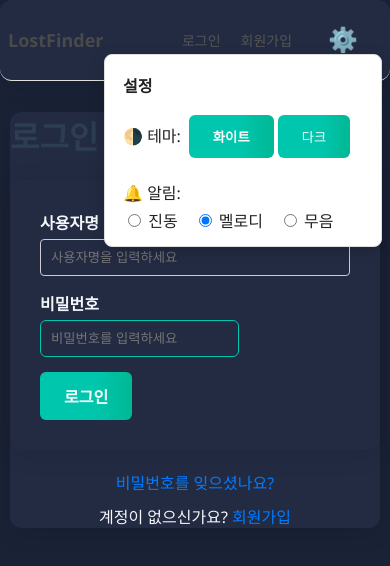
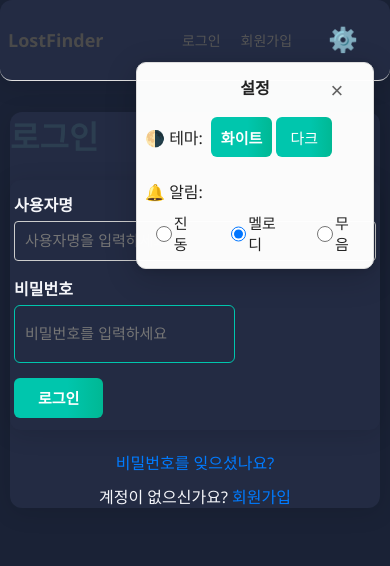
Before and after one commit to Christina0922/lost-finder, a React (Create React App) app in the folder client/: page /login in a window 390 px wide. Both pictures are taken after a click on the button "⚙️". Shown: the top 566 px of the page. Built offline with nearby package versions, Linux system fonts and the light colour scheme.

Commit message:
모바일/데스크탑 UX 개선: 설정 드롭다운 X버튼, 바깥 클릭 닫힘, 입력창/버튼/폼 최적화, 다크모드 대비 강화

```diff
--- a/client/src/App.css
+++ b/client/src/App.css
@@ -448,12 +448,13 @@ a:hover, .nav-link:hover {
   color: #222;
   border: 1px solid #ddd;
   border-radius: 8px;
-  box-shadow: 0 4px 16px rgba(0,0,0,0.18);
+  box-shadow: 0 8px 32px rgba(0,0,0,0.18), 0 1.5px 6px rgba(0,0,0,0.10);
   padding: 18px 18px 14px 18px;
   position: absolute;
   right: 0;
   top: 40px;
   z-index: 2000;
+  background: rgba(255,255,255,0.98);
 }
 
 .settings-dropdown .settings-row {
@@ -561,3 +562,127 @@ input:focus, textarea:focus, select:focus {
 .settings-link:hover {
   text-decoration: underline;
 }
+
+/* 모바일 최적화: 설정 드롭다운 */
+@media (max-width: 600px) {
+  .settings-dropdown {
+    min-width: 220px;
+    max-width: 90vw;
+    padding: 12px 8px 10px 8px;
+    right: 8px !important;
+    top: 48px !important;
+    border-radius: 10px;
+  }
+  .settings-row {
+    min-height: 32px;
+    gap: 6px;
+  }
+  .settings-icon {
+    font-size: 18px;
+  }
+  .settings-label {
+    font-size: 14px;
+    font-weight: 500;
+  }
+  .settings-controls {
+    gap: 6px;
+  }
+  .settings-link {
+    font-size: 14px;
+    padding: 2px 0;
+  }
+  .settings-dropdown button {
+    font-size: 14px;
+    height: 32px;
+    min-width: 56px;
+    padding: 0 10px;
+  }
+  .settings-dropdown label {
+    font-size: 14px;
+    padding: 4px 6px;
+    border-radius: 6px;
+    cursor: pointer;
+    display: flex;
+    align-items: center;
+  }
+  .settings-dropdown input[type="radio"] {
+    width: 18px;
+    height: 18px;
+    margin-right: 2px;
+  }
+  /* 로그인 폼 모바일 최적화 */
+  .login-form, .auth-form {
+    max-width: 95vw !important;
+    padding: 18px 8px 18px 8px !important;
+    margin: 0 auto !important;
+    border-radius: 10px !important;
+  }
+  .login-form input, .auth-form input {
+    font-size: 15px;
+    padding: 8px 10px;
+  }
+  .login-form button, .auth-form button {
+    font-size: 15px;
+    height: 36px;
+    min-width: 80px;
+  }
+  .form-container, .login-form, .auth-form {
+    padding: 12px 4px 12px 4px !important;
+  }
+}
+
+/* 드롭다운 바깥 클릭 시 닫힘을 위한 힌트 클래스 (JS에서 활용 가능) */
+.settings-dropdown.mobile {
+  touch-action: manipulation;
+}
+
+/* 드롭다운 X(닫기) 버튼 */
+.settings-close-btn {
+  position: absolute;
+  top: 8px;
+  right: 8px;
+  background: none;
+  border: none;
+  font-size: 22px;
+  color: #333;
+  opacity: 0.7;
+  z-index: 10;
+  transition: opacity 0.2s;
+}
+.settings-close-btn:hover {
+  opacity: 1;
+  color: #e74c3c;
+}
+.theme-dark .settings-close-btn {
+  color: #fff;
+}
+
+/* 입력창/버튼 터치 영역 확대 */
+input, button, .submit-button {
+  min-height: 40px;
+  font-size: 15px;
+}
+
+/* 폰트 일관성 */
+.settings-label, .settings-link, .settings-dropdown label, .settings-dropdown button {
+  font-size: 15px;
+  font-weight: 500;
+}
+
+/* 다크모드 대비 강화 */
+.theme-dark input, .theme-dark textarea, .theme-dark select {
+  background: #232b43;
+  color: #fff;
+  border: 1px solid #444;
+}
+.theme-dark .form-container, .theme-dark .login-form, .theme-dark .auth-form {
+  background: #232b43;
+  color: #fff;
+}
+.theme-dark .submit-button {
+  background: #00b894;
+  color: #fff;
+}
+.theme-dark .submit-button:hover {
+  background: #00c6ad;
+}
--- a/client/src/App.tsx
+++ b/client/src/App.tsx
@@ -114,8 +114,20 @@ const Header: React.FC<{
                 ⚙️
               </button>
               {showSettings && (
-                <div className="settings-dropdown">
-                  <div style={{ fontWeight: 'bold', marginBottom: 8 }}>설정</div>
+                <div className={"settings-dropdown" + (window.innerWidth <= 600 ? " mobile" : "")}
+                  style={{ position: 'absolute', right: 0, top: 36, zIndex: 2000 }}
+                  onClick={e => e.stopPropagation()}
+                >
+                  <button
+                    className="settings-close-btn"
+                    style={{ position: 'absolute', top: 8, right: 8, background: 'none', border: 'none', fontSize: 22, cursor: 'pointer', color: 'inherit', zIndex: 10 }}
+                    onClick={() => setShowSettings(false)}
+                    aria-label="닫기"
+                    type="button"
+                  >
+                    ×
+                  </button>
+                  <div style={{ fontWeight: 'bold', marginBottom: 8, textAlign: 'center' }}>설정</div>
                   {currentUser && (
                     <div className="settings-row">
                       <span className="settings-icon" role="img" aria-label="비밀번호">🔑</span>
@@ -161,8 +173,20 @@ const Header: React.FC<{
                 ⚙️
               </button>
               {showSettings && (
-                <div className="settings-dropdown">
-                  <div style={{ fontWeight: 'bold', marginBottom: 8 }}>설정</div>
+                <div className={"settings-dropdown" + (window.innerWidth <= 600 ? " mobile" : "")}
+                  style={{ position: 'absolute', right: 0, top: 36, zIndex: 2000 }}
+                  onClick={e => e.stopPropagation()}
+                >
+                  <button
+                    className="settings-close-btn"
+                    style={{ position: 'absolute', top: 8, right: 8, background: 'none', border: 'none', fontSize: 22, cursor: 'pointer', color: 'inherit', zIndex: 10 }}
+                    onClick={() => setShowSettings(false)}
+                    aria-label="닫기"
+                    type="button"
+                  >
+                    ×
+                  </button>
+                  <div style={{ fontWeight: 'bold', marginBottom: 8, textAlign: 'center' }}>설정</div>
                   <div style={{ marginBottom: 12 }}>
                     <span style={{ marginRight: 8 }}>🌗 테마:</span>
                     <button onClick={() => setTheme('light')} style={{ fontWeight: theme === 'light' ? 'bold' : 'normal', marginRight: 4 }}>화이트</button>
@@ -242,6 +266,8 @@ const App: React.FC = () => {
     return (localStorage.getItem('alertMode') as 'vibrate' | 'melody' | 'silent') || 'melody';
   });
 
+  const [showSettings, setShowSettings] = useState(false);
+
   useEffect(() => {
     localStorage.setItem('users', JSON.stringify(users));
   }, [users]);
@@ -267,6 +293,15 @@ const App: React.FC = () => {
   useEffect(() => {
     localStorage.setItem('alertMode', alertMode);
   }, [alertMode]);
+
+  useEffect(() => {
+    if (!showSettings) return;
+    const handleClick = (e: MouseEvent) => {
+      setShowSettings(false);
+    };
+    document.addEventListener('mousedown', handleClick);
+    return () => document.removeEventListener('mousedown', handleClick);
+  }, [showSettings]);
 
   const handleSignup = async (username: string, email: string, phone: string, password: string): Promise<boolean> => {
     try {
--- a/client/src/pages/LoginPage.tsx
+++ b/client/src/pages/LoginPage.tsx
@@ -39,7 +39,7 @@ function LoginPage({ onLogin }: LoginPageProps) {
   return (
     <div className="form-container-wrapper">
       <h1>로그인</h1>
-      <form onSubmit={handleSubmit} className="form-container">
+      <form onSubmit={handleSubmit} className="form-container login-form">
         <div className="form-group">
           <label htmlFor="username">사용자명</label>
           <input
--- a/client/src/pages/RegisterPage.css
+++ b/client/src/pages/RegisterPage.css
@@ -121,3 +121,26 @@
 .button-secondary:hover {
   background-color: #5a6268;
 }
+
+@media (max-width: 600px) {
+  .form-container {
+    padding: 14px 4px 14px 4px !important;
+    border-radius: 10px !important;
+  }
+  .form-container input[type="text"],
+  .form-container textarea,
+  .form-container input[type="file"] {
+    min-height: 40px;
+    font-size: 15px;
+    padding: 8px 10px;
+  }
+  .submit-button, .button-secondary {
+    min-height: 40px;
+    font-size: 15px;
+  }
+}
+
+/* 버튼 hover/active 상태 명확히 */
+.submit-button:active, .button-secondary:active {
+  filter: brightness(0.92);
+}
```
